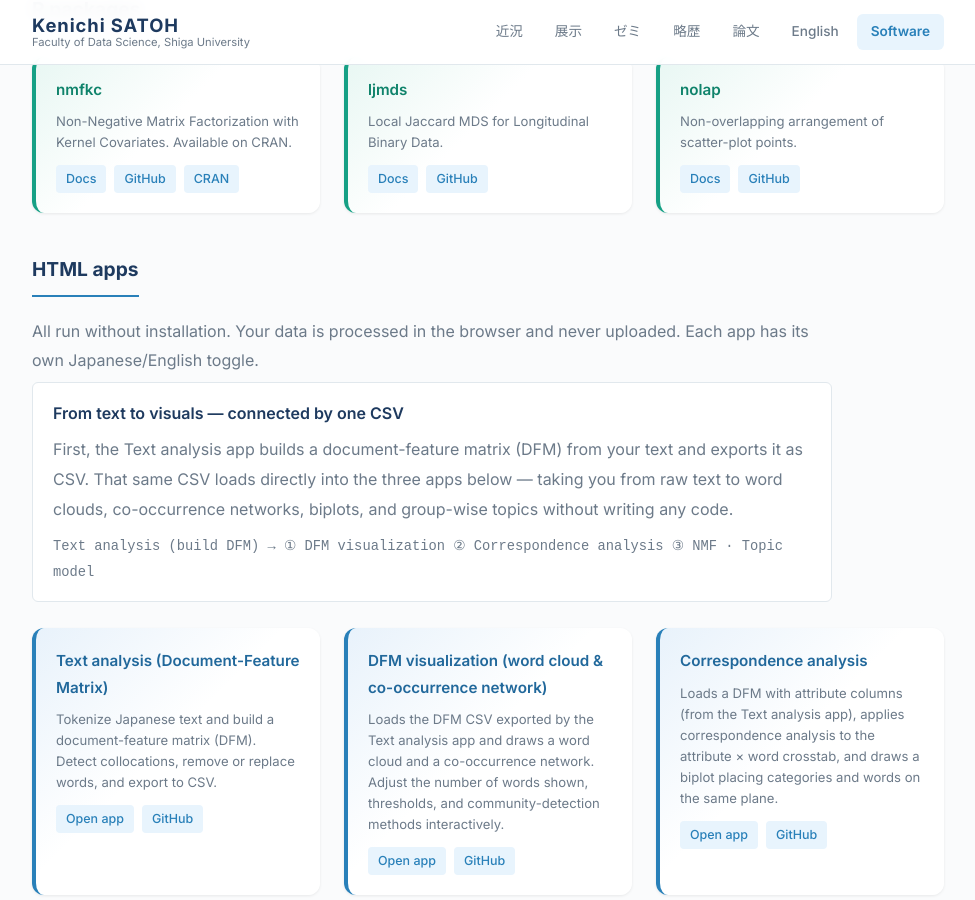
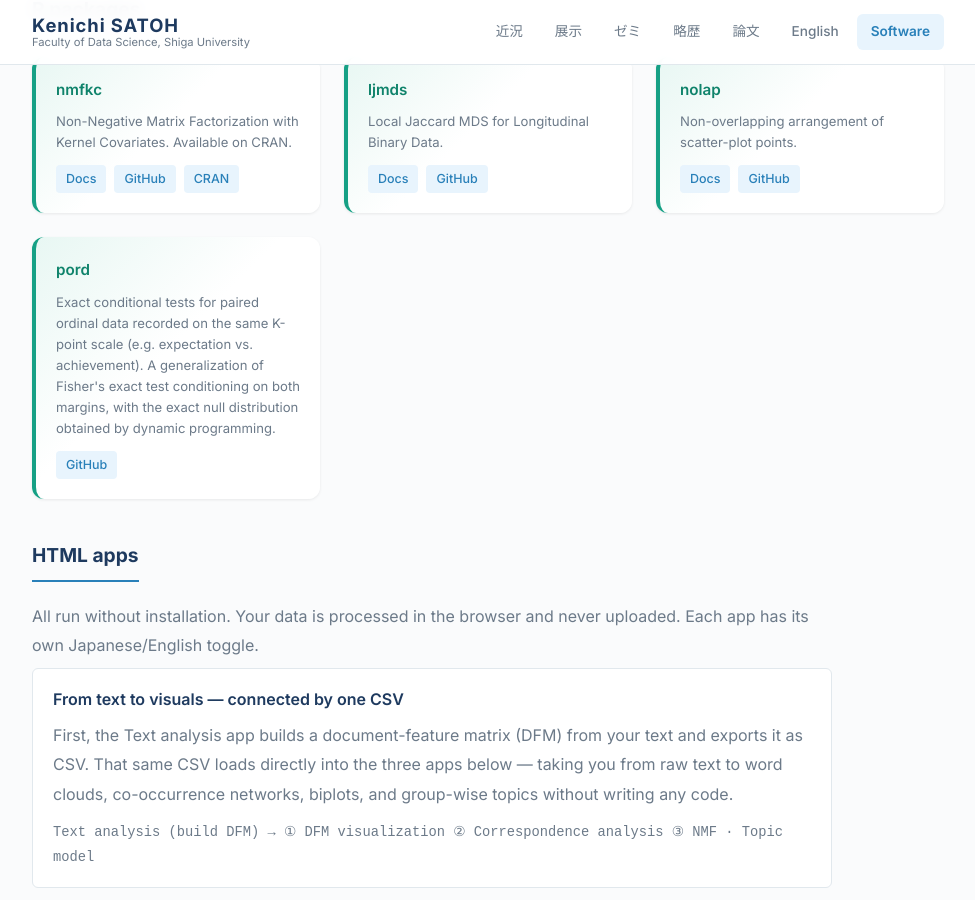
Before and after one commit to ksatohds/ksatohds.github.io, a Jekyll site: the page built from software.md, in a window 1280 px wide and 900 px high, scrolled down 318 px. Shown: the whole window, without its empty margins (152-1127 px from the left). Built offline with Jekyll 4.4.1, drawn with Linux system fonts in a browser that asks for light colours.

Commit message:
20260819 software: 新Rパッケージ pord をカードに追加
Exact Conditional Tests for Paired Ordinal Data on a Square Table。
同一のK段階尺度で測った対のカテゴリカルデータの正確条件付き検定
（Fisherの正確検定の一般化）。pkgdownサイトは未公開のためGitHub
リンクのみ（ljmds・nolapと同じ形式）。

Co-Authored-By: Claude Opus 4.8 <noreply@anthropic.com>

```diff
--- a/software.md
+++ b/software.md
@@ -67,6 +67,16 @@ title: Software
         <div class="gallery-links">
           <a href="https://ksatohds.github.io/nolap/" data-ja="ドキュメント">Docs</a>
           <a href="https://github.com/ksatohds/nolap">GitHub</a>
+        </div>
+      </div>
+    </div>
+
+    <div class="gallery-item">
+      <div class="gallery-body">
+        <h3>pord</h3>
+        <p data-ja="同一のK段階尺度で測った対のカテゴリカルデータ（例：期待度と達成度）に対する正確条件付き検定（Exact Conditional Tests for Paired Ordinal Data on a Square Table）。両側の周辺度数で条件付けたFisherの正確検定の一般化で、動的計画法により正確な帰無分布を求めます。">Exact conditional tests for paired ordinal data recorded on the same K-point scale (e.g. expectation vs. achievement). A generalization of Fisher's exact test conditioning on both margins, with the exact null distribution obtained by dynamic programming.</p>
+        <div class="gallery-links">
+          <a href="https://github.com/ksatohds/pord">GitHub</a>
         </div>
       </div>
     </div>
```
